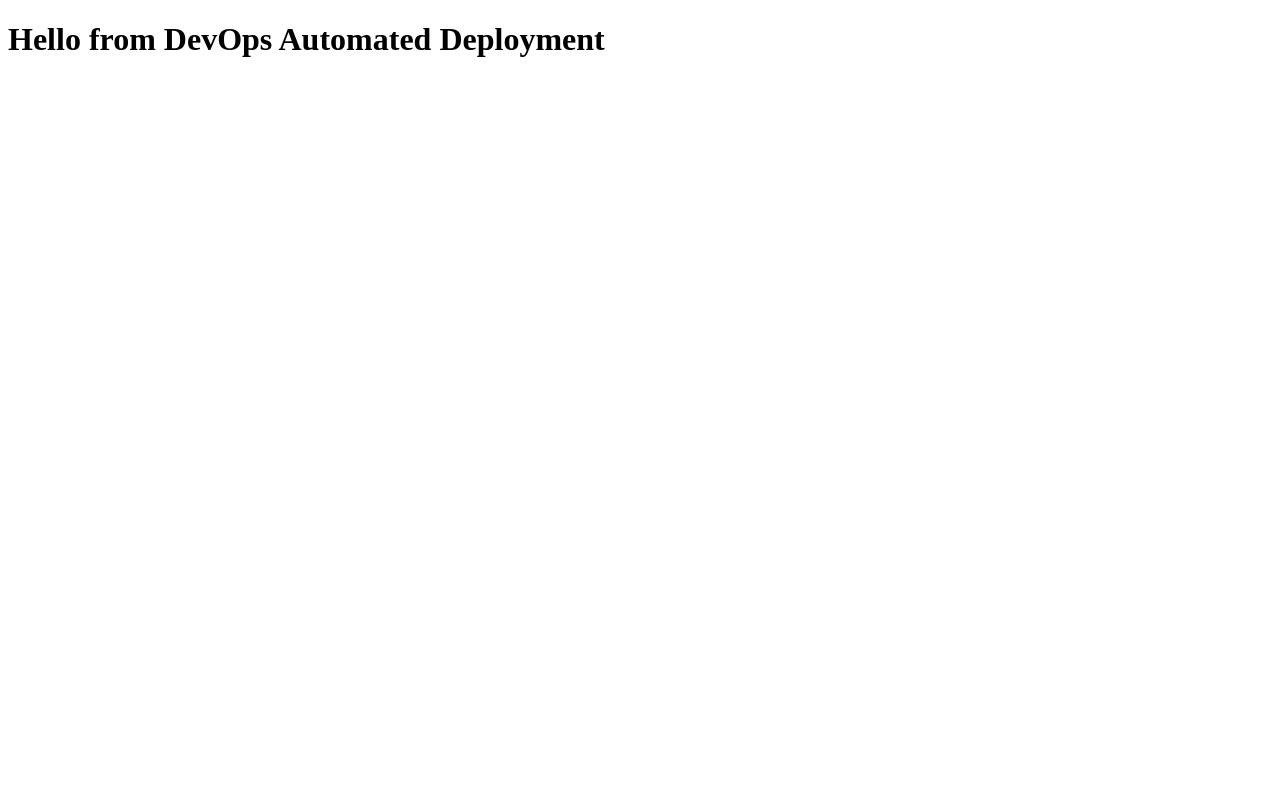
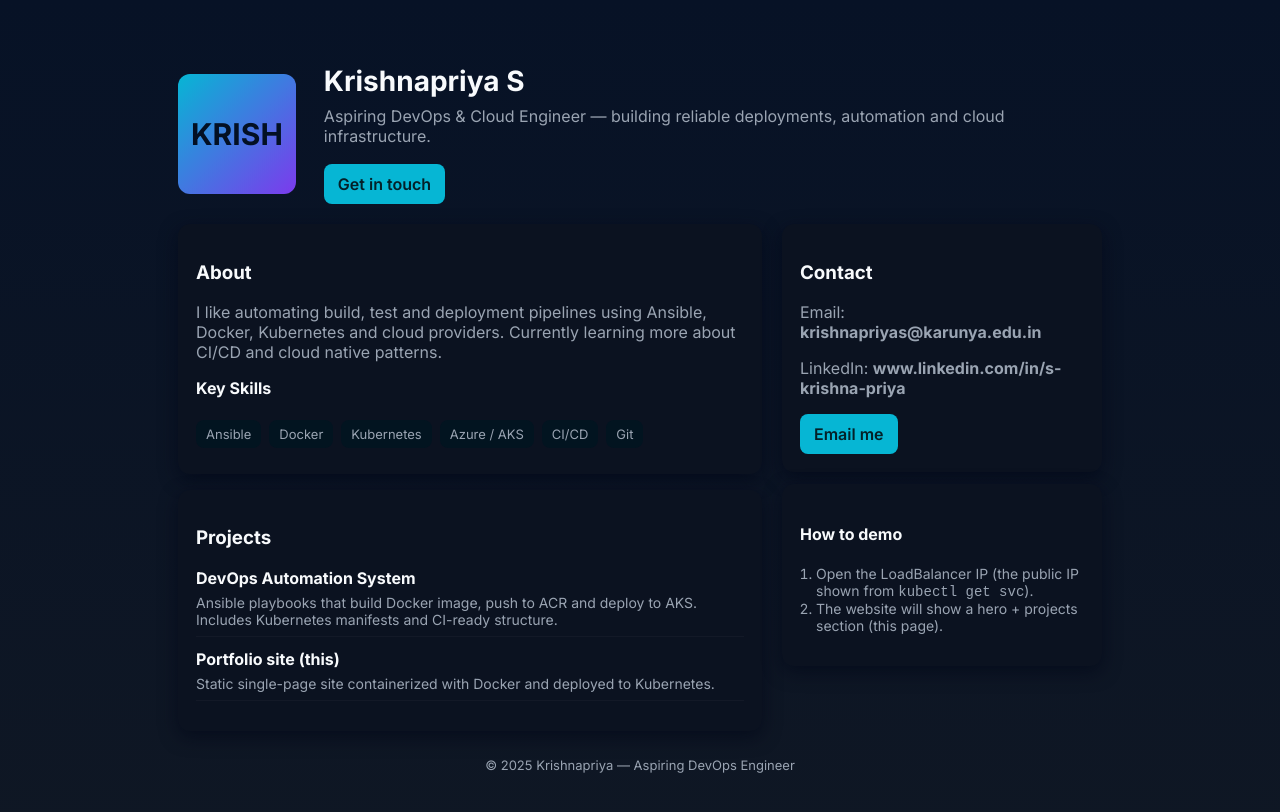
Before and after one commit to Krishnapriya1105/devops_automation_system, a plain HTML site: page app/index.html in a window 1280 px wide. Drawn offline with Linux system fonts and the light colour scheme.

```diff
--- a/app/index.html
+++ b/app/index.html
@@ -1,9 +1,92 @@
-<!DOCTYPE html>
-<html>
-  <head>
-    <title>DevOps Automation App</title>
-  </head>
-  <body>
-    <h1>Hello from DevOps Automated Deployment</h1>
-  </body>
+<!doctype html>
+<html lang="en">
+<head>
+  <meta charset="utf-8" />
+  <meta name="viewport" content="width=device-width,initial-scale=1" />
+  <title>Krishnapriya — Aspiring DevOps Engineer</title>
+  <link rel="preconnect" href="https://fonts.googleapis.com">
+  <link href="https://fonts.googleapis.com/css2?family=Inter:wght@300;400;600;700&display=swap" rel="stylesheet">
+  <style>
+    :root{
+      --bg:#0f1724; --card:#0b1220; --accent:#06b6d4; --muted:#9aa4b2; --white:#f8fafc;
+    }
+    *{box-sizing:border-box}
+    body{font-family:Inter,system-ui,Arial; margin:0; color:var(--white); background:linear-gradient(180deg,#071226 0%, #0f1724 100%);-webkit-font-smoothing:antialiased}
+    .wrap{max-width:980px;margin:36px auto;padding:28px}
+    .hero{display:flex;gap:28px;align-items:center}
+    .avatar{width:120px;height:120px;border-radius:12px;background:linear-gradient(135deg,var(--accent),#7c3aed);display:flex;align-items:center;justify-content:center;font-weight:700;color:#031024;font-size:30px}
+    h1{margin:0;font-size:28px}
+    p.lead{color:var(--muted); margin:8px 0 18px}
+    .grid{display:grid;grid-template-columns:1fr 320px;gap:20px;margin-top:20px}
+    .card{background:var(--card);padding:18px;border-radius:12px;box-shadow:0 6px 18px rgba(2,6,23,0.6)}
+    .btn{display:inline-block;background:var(--accent);color:#042028;padding:10px 14px;border-radius:8px;font-weight:600;text-decoration:none}
+    ul.skills{list-style:none;padding:0;margin:8px 0;display:flex;flex-wrap:wrap;gap:8px}
+    ul.skills li{background:#021420;padding:6px 10px;border-radius:8px;color:var(--muted);font-size:13px}
+    .projects .project{margin-bottom:12px;padding-bottom:8px;border-bottom:1px solid rgba(255,255,255,0.03)}
+    footer{margin-top:26px;color:var(--muted);font-size:13px;text-align:center}
+    @media(max-width:880px){.grid{grid-template-columns:1fr;}.avatar{width:92px;height:92px;font-size:20px}}
+  </style>
+</head>
+<body>
+  <div class="wrap">
+    <div class="hero">
+      <div class="avatar">KRISH</div>
+      <div>
+        <h1>Krishnapriya S</h1>
+        <p class="lead">Aspiring DevOps & Cloud Engineer — building reliable deployments, automation and cloud infrastructure.</p>
+        <a class="btn" href="#contact">Get in touch</a>
+      </div>
+    </div>
+
+    <div class="grid">
+      <div>
+        <div class="card">
+          <h3>About</h3>
+          <p style="color:var(--muted);margin-top:6px">
+            I like automating build, test and deployment pipelines using Ansible, Docker, Kubernetes and cloud providers. Currently learning more about CI/CD and cloud native patterns.
+          </p>
+          <h4 style="margin-top:14px">Key Skills</h4>
+          <ul class="skills">
+            <li>Ansible</li><li>Docker</li><li>Kubernetes</li><li>Azure / AKS</li><li>CI/CD</li><li>Git</li>
+          </ul>
+        </div>
+
+        <div class="card projects" style="margin-top:16px">
+          <h3>Projects</h3>
+          <div class="project">
+            <strong>DevOps Automation System</strong>
+            <div style="color:var(--muted);font-size:14px;margin-top:6px">Ansible playbooks that build Docker image, push to ACR and deploy to AKS. Includes Kubernetes manifests and CI-ready structure.</div>
+          </div>
+          <div class="project">
+            <strong>Portfolio site (this)</strong>
+            <div style="color:var(--muted);font-size:14px;margin-top:6px">Static single-page site containerized with Docker and deployed to Kubernetes.</div>
+          </div>
+        </div>
+      </div>
+
+      <aside>
+        <div class="card">
+          <h3>Contact</h3>
+          <p style="color:var(--muted)">Email: <strong>krishnapriyas@karunya.edu.in</strong></p>
+          <p style="color:var(--muted)">LinkedIn: <strong>www.linkedin.com/in/s-krishna-priya</strong></p>
+          <a id="contact" class="btn" href="mailto:krishnapriyas@karunya.edu.in">Email me</a>
+        </div>
+
+        <div class="card" style="margin-top:12px">
+          <h4>How to demo</h4>
+          <ol style="color:var(--muted);font-size:14px;padding-left:16px">
+            <li>Open the LoadBalancer IP (the public IP shown from <code>kubectl get svc</code>).</li>
+            <li>The website will show a hero + projects section (this page).</li>
+          </ol>
+        </div>
+      </aside>
+    </div>
+
+    <footer>
+      © <span id="year"></span> Krishnapriya — Aspiring DevOps Engineer
+    </footer>
+  </div>
+
+  <script>document.getElementById('year').textContent=new Date().getFullYear()</script>
+</body>
 </html>
```
Also changed, not shown: 5 other files.
